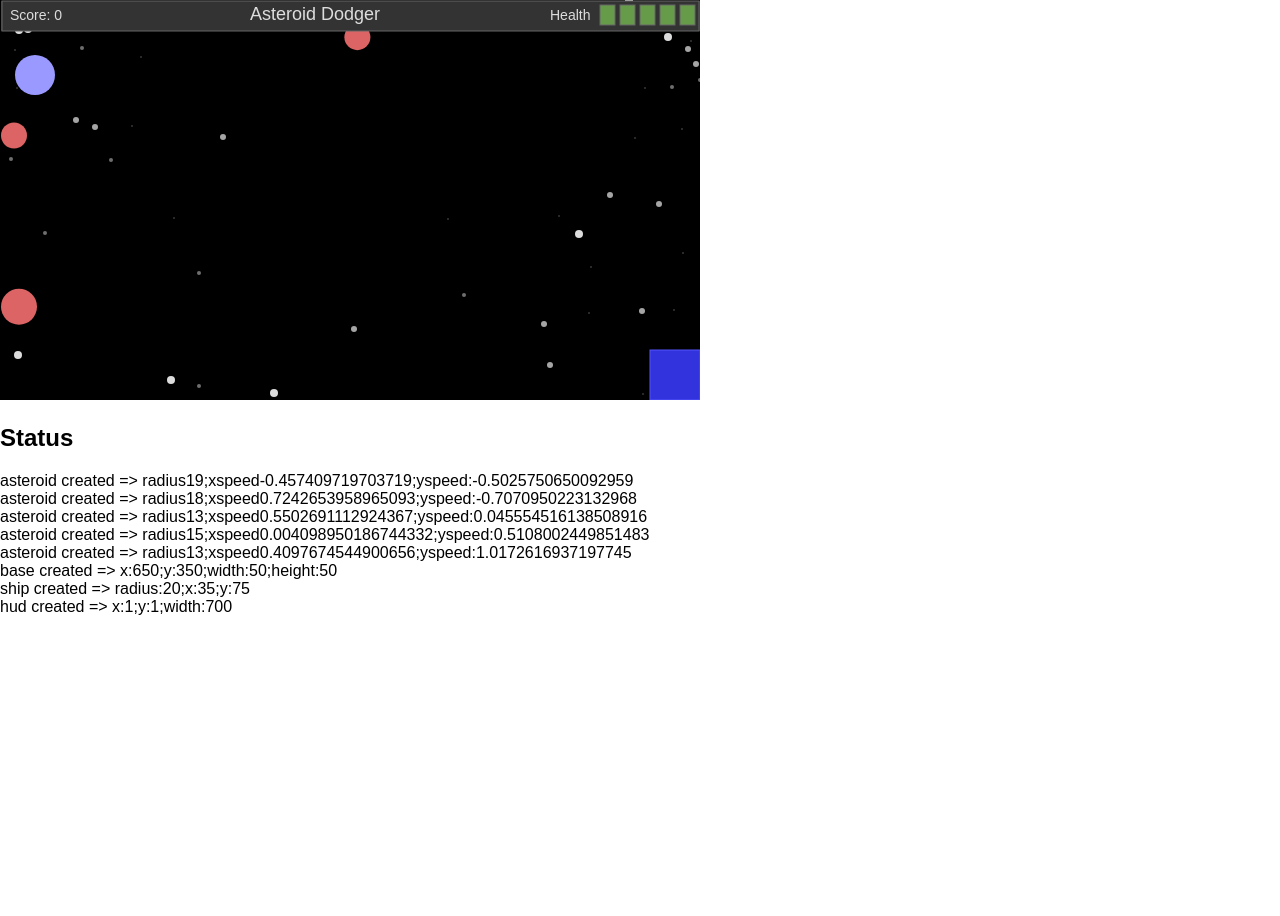
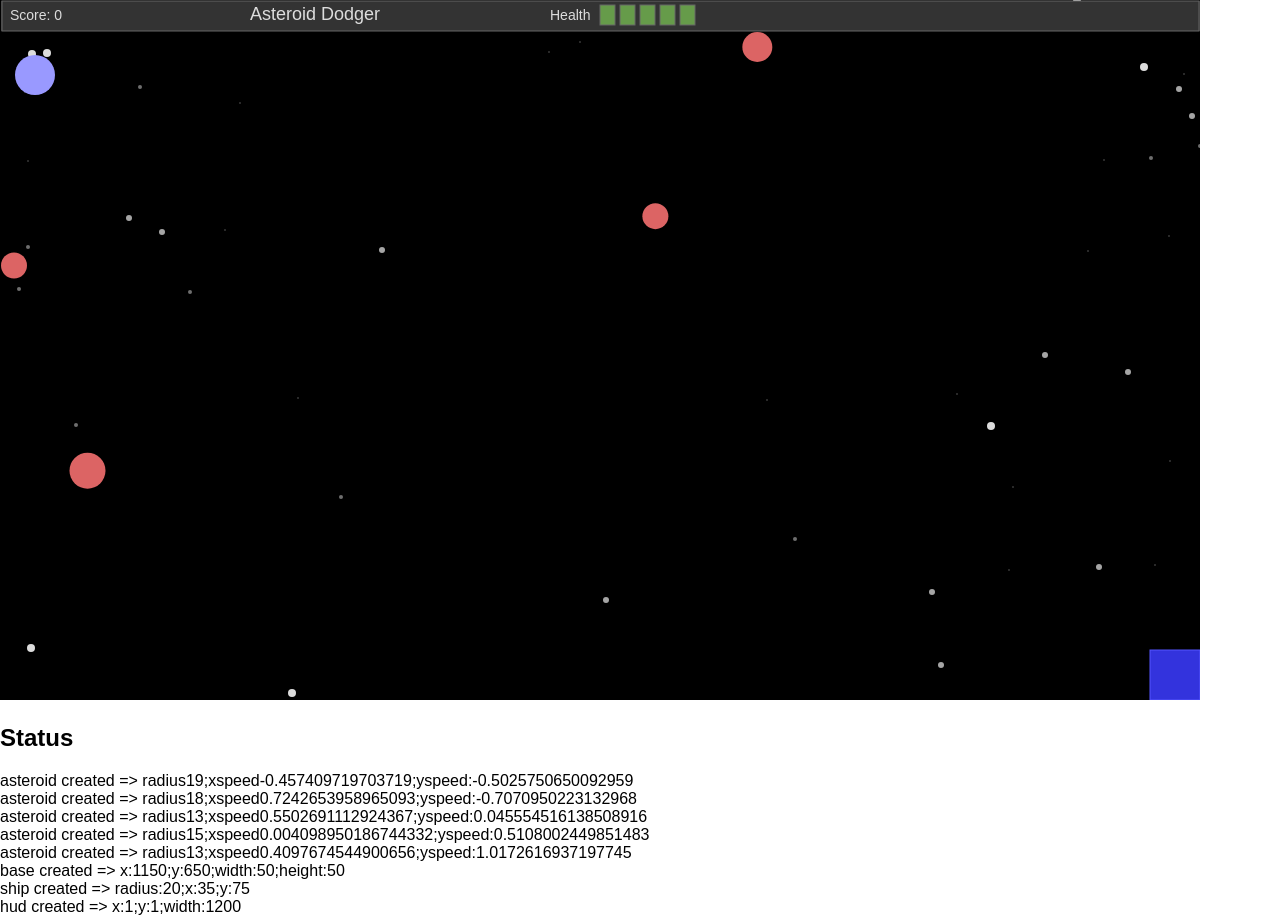
Before and after one commit to speakerBOXdev/asteroid, a plain HTML site: page index.html in a window 1280 px wide. Before the commit the page ends 800 px from the top, so only its background shows below. Drawn offline with Linux system fonts and the light colour scheme.

Commit message:
allow for dynamically setting the width and height of canvas

```diff
--- a/index.html
+++ b/index.html
@@ -14,11 +14,11 @@
   <script language="javascript" src="js/index.js"></script>
 </head>
 
-<body onload="setup();">
+<body onload="setup('myCanvas', 'status');">
   <header>
   </header>
   <section id="main-content">
-    <canvas id="myCanvas" width="700" height="400">
+    <canvas id="myCanvas" width="1200" height="700">
     </canvas>
   </section>
   <aside id="status">
--- a/js/index.js
+++ b/js/index.js
@@ -1,16 +1,16 @@
-function setup() {
+function setup(canvasId, logContainerId) {
 
-  var canvas = document.getElementById('myCanvas');
+  var canvas = document.getElementById(canvasId);
   var context = canvas.getContext("2d");
-  var divStatus = document.getElementById("status");
+  var divStatus = document.getElementById(logContainerId);
 
   var logger = log(LogLevel.Debug, divStatus);
   try {
 
     var minx = 1;
-    var miny = 1;
-    var maxx = 700;
-    var maxy = 400;
+    var miny = 32; // account for hud height
+    var maxx = canvas.width;
+    var maxy = canvas.height;
 
     var app = game(logger, context, maxx, maxy);
 
@@ -52,7 +52,7 @@ function setup() {
       app.addItem(asteroidItem);
     }
 
-    var baseItem = base(logger, context, 650, 350);
+    var baseItem = base(logger, context, maxx - 50, maxy - 50);
     app.addItem(baseItem);
 
     var shipItem = ship(logger, context, '#9999ff', 35, 75, 20);
@@ -61,7 +61,7 @@ function setup() {
 
     window.addEventListener('keydown', shipItem.handleKeyEvent, true);
 
-    var hudItem = hud(logger, context, 1, 1, 700);
+    var hudItem = hud(logger, context, 1, 1, maxx);
     hudItem.setTitle("Asteroid Dodger");
     hudItem.setHealth("100");
 
--- a/styles/site.css
+++ b/styles/site.css
@@ -8,8 +8,8 @@ canvas {
   border: 0;
   margin: 0;
   padding: 0;
-  height: 400px;
-  width: 700px;
+  height: 700px;
+  width: 1200px;
 }
 
 #status {
```
Also changed, not shown: test/ship.test.js (+1 -1 lines).
